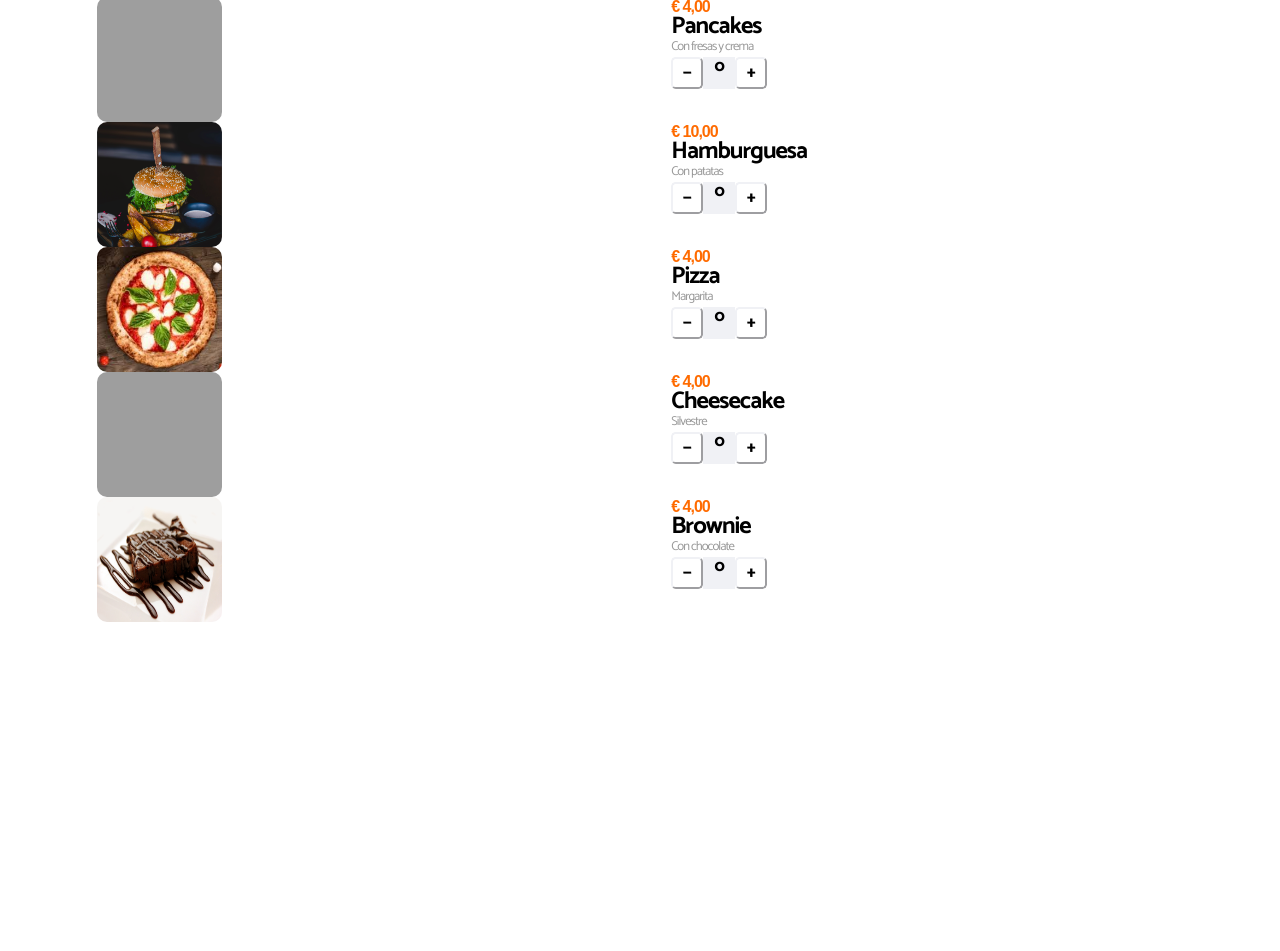
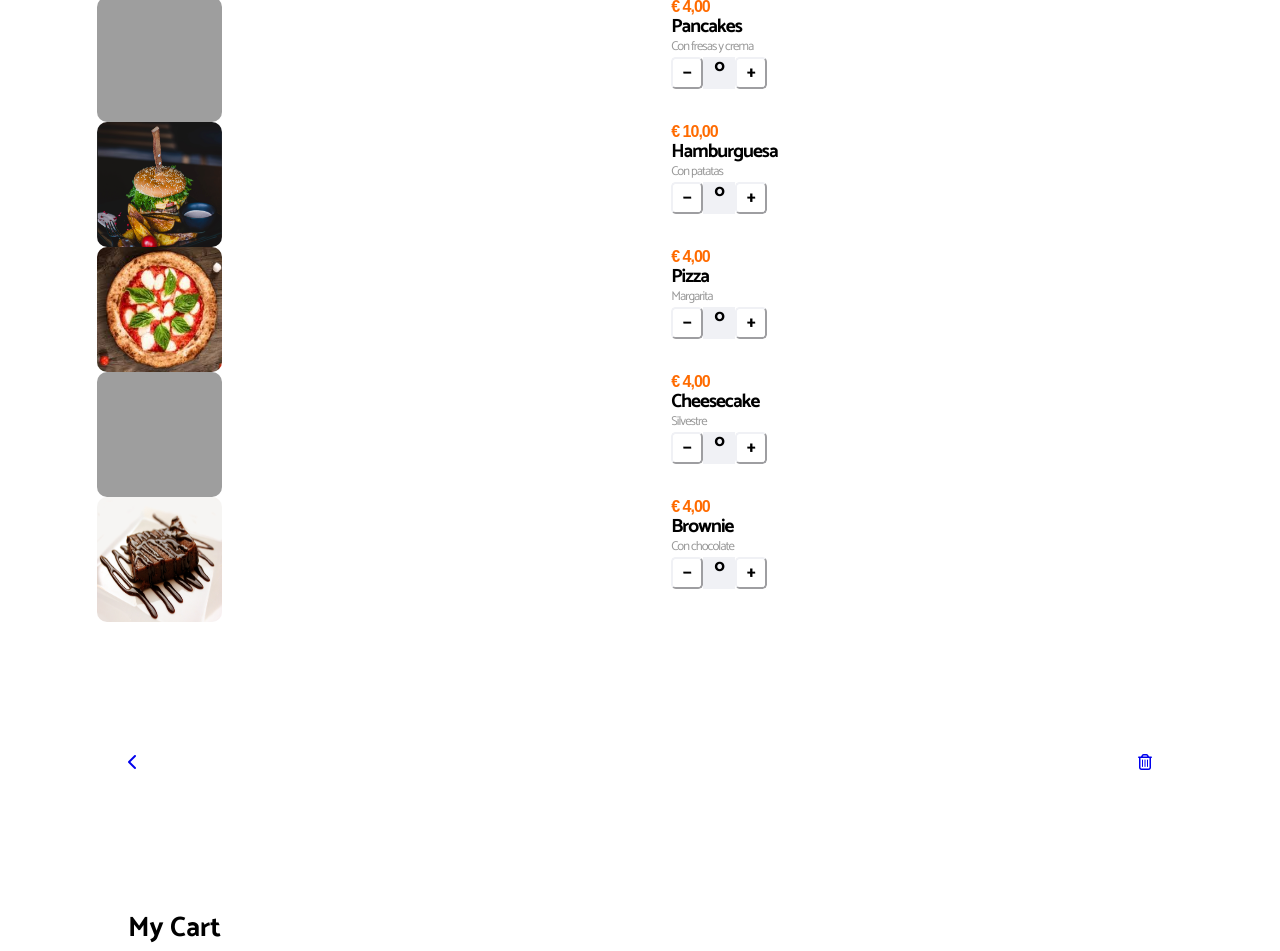
Before and after one commit to Angel-f5/Food-Home, a plain HTML site: page index.html in a window 1280 px wide. Shown: the part 880-1831 px from the top of the page. Before the commit the page ends 1502 px from the top, so only its background shows below. Drawn offline with Linux system fonts and the light colour scheme; grey boxes are pictures that could not be loaded.

Commit message:
creacion del html segunda vista y funcionalidad del boton pizza y regresar

```diff
--- a/assets/css/header.css
+++ b/assets/css/header.css
@@ -6,14 +6,25 @@ header{
 header .logo-img {
   height: auto;
   width: 8rem;
+  margin-left: 2%;
 }
 
 header h1 {
   padding: 0%;
   text-align: left;
+  margin-left: 2%;
 }
 header h3 {
   padding: 0;
   text-align: left;
   color : var(--gris-oscuro);
+  margin-left: 2%;
 }
+
+.header2 {
+  display: flex;
+  justify-content: space-between;
+  margin-left: 10%;
+  margin-right: 10%;
+  margin-top: 10%;
+}
--- a/assets/css/main.css
+++ b/assets/css/main.css
@@ -42,7 +42,7 @@
 }
 
 .nombreplato {
-    font-size: 1.5rem;
+    font-size: 1.2rem;
     color: var(--negro)
 }
 
@@ -72,3 +72,14 @@
     letter-spacing: -1px;
     line-height: 20px;
 }
+
+
+.main2 {
+    display: flex;
+    justify-content: space-between;
+    margin-left: 10%;
+    margin-right: 10%;
+    margin-top: 10%;
+    font-size: 1.5rem;
+    color: var(--negro)
+}
--- a/index.html
+++ b/index.html
@@ -9,6 +9,7 @@
     <title>Food for Home</title>
 </head>
 <body>
+  <div id="1erMain">
     <!--header(logo, menu hamburguesa, titulo y subtitulo. slide)-->
     <header>
         <img class="logo-img" src="assets\Logo\logo_large.png" alt="error">
@@ -178,7 +179,6 @@
                 </div>
             </div>
         </div>
-
         <div class="platosbebidas"></div>
         <div class="platosDesayunos"></div>
         <div class="platosDesayunos"></div>
@@ -194,10 +194,23 @@
     <div class="footer">
         <div><a href="#"><i class="fal fa-home"></i></a></div>
         <div><a href="#"><i class="fal fa-envelope"></i></a></div>
-        <div><a href="#"><i class="fal fa-pizza-slice"></i></a></div>
+        <div onclick="ocultar()"><a href="#"><i class="fal fa-pizza-slice"></i></a></div>
         <div><a href="#"><i class="far fa-heart"></i></a></div>
         <div><a href="#"><i class="far fa-user"></i></a></div>
     </div>
+  </div>
+    <header class="header2">
+        <div onclick="mostrar()"><a href="#"><i class="fas fa-chevron-left"></i></a></div>
+        <div><a href="#"><i class="far fa-trash-alt"></i></a></div>
+    </header>
+    <main class="main2">
+        <h3>My Cart</h3>
+
+
+
+
+    </main>
+
     <script src="javascrip.js"></script>
     <script src="https://kit.fontawesome.com/97bc746b49.js" crossorigin="anonymous"></script>
 </body>
--- a/javascrip.js
+++ b/javascrip.js
@@ -0,0 +1,7 @@
+function ocultar(){
+    document.getElementById('1erMain').style.display = 'none';
+}
+
+function mostrar(){
+    document.getElementById('1erMain').style.display = 'inline';
+}
```
Also changed, not shown: assets/Logo/eliminar.svg (added), assets/Logo/flecha.svg (added).
